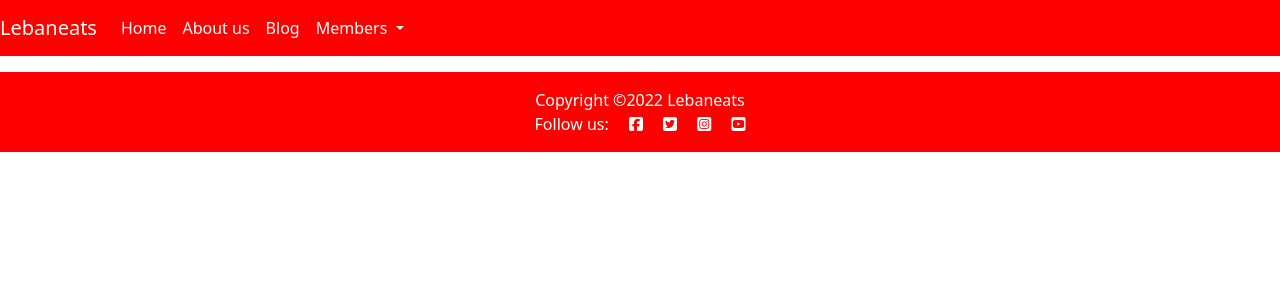
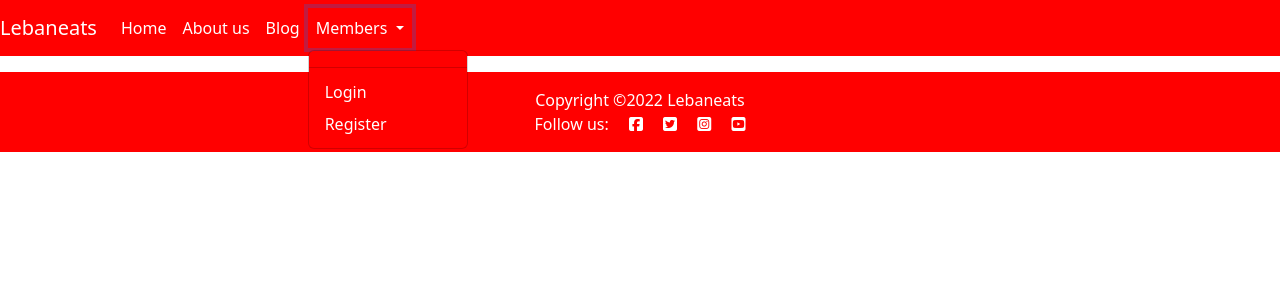
Before and after one commit to Mushbt/lebaneats-pp4, a Django app: page / in a window 1280 px wide, after a click on "Members". Shown: the top 300 px of the page. Run offline with Django 3.2, Linux system fonts and the light colour scheme; data that the repository does not hold is empty; some libraries are stand-ins or nearby versions.

Commit message:
Edit navbar section on base html file as code is from older bootstrap version

```diff
--- a/templates/base.html
+++ b/templates/base.html
@@ -24,7 +24,7 @@
 <body>
     <nav class="navbar navbar-expand-lg" style="background-color: red;">
         <a class="navbar-brand text-white" href="{% url 'home' %}">Lebaneats</a>
-        <button class="navbar-toggler" type="button" data-toggle="collapse" data-target="#navbarSupportedContent"
+        <button class="navbar-toggler" type="button" data-bs-toggle="collapse" data-bs-target="#navbarSupportedContent"
         aria-controls="navbarSupportedContent" aria-expanded="false" aria-label="Toggle navigation">
           <span class="navbar-toggler-icon"></span>
         </button>
@@ -39,17 +39,17 @@
             <li class="nav-item">
               <a class="nav-link text-white" href="">Blog</a>
             </li>
-            <li class="nav-item dropdown">
-              <a class="nav-link dropdown-toggle text-white" href="#" id="navbarDropdown" role="button" data-toggle="dropdown" aria-haspopup="true" aria-expanded="false">
+            <li class="nav-item dropdown" style="background-color: red;">
+              <a class="nav-link dropdown-toggle text-white" href="#" id="navbarDropdown" role="button" data-bs-toggle="dropdown" aria-haspopup="true" aria-expanded="false">
                 Members
               </a>
-              <div class="dropdown-menu text-white" aria-labelledby="navbarDropdown">
+              <div class="dropdown-menu text-white" aria-labelledby="navbarDropdown" style="background-color: red;">
                 {% if user.is_authenticated %}
-                <a class="dropdown-item text-white" href="{% url 'account_logout' %}">Logout</a>
+                <a class="dropdown-item text-white" href="{% url 'account_logout' %}" style="background-color: red;">Logout</a>
                 {% else %}
                 <div class="dropdown-divider"></div>
-                <a class="dropdown-item text-white" href="{% url 'account_signup' %}">Login</a>
-                <a class="dropdown-item text-white" href="{% url 'account_login' %}">Register</a>
+                <a class="dropdown-item text-white" href="{% url 'account_signup' %}" style="background-color: red;">Login</a>
+                <a class="dropdown-item text-white" href="{% url 'account_login' %}" style="background-color: red;">Register</a>
               </div>
                 {% endif %}
             </li>
```
